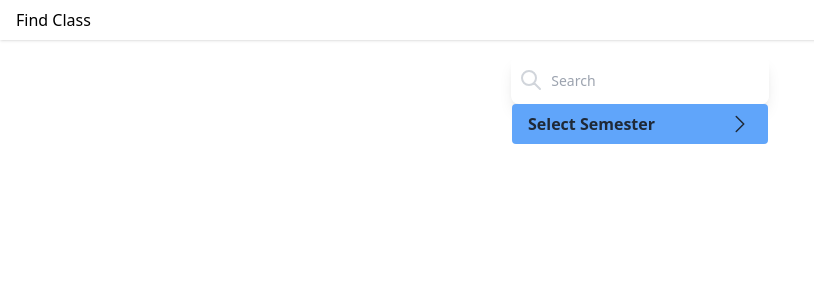
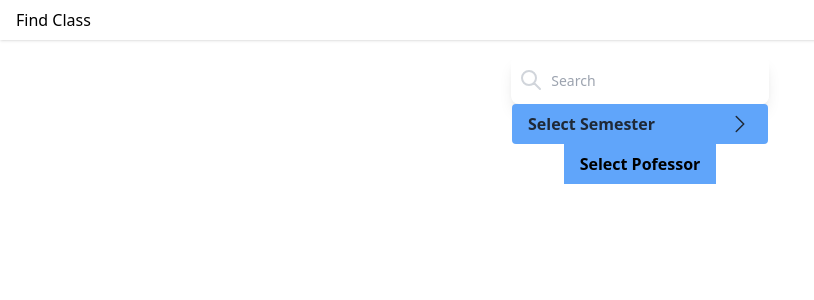
Before and after one commit to swaubhik/findclassApp, a Vue app: page / in a window 1280 px wide. Shown: the top 300 px of the page, without its empty margins (0-814 px from the left). Built offline with nearby package versions, Linux system fonts and the light colour scheme.

Commit message:
Update HomeView.vue

```diff
--- a/src/views/HomeView.vue
+++ b/src/views/HomeView.vue
@@ -6,6 +6,7 @@
     <div class="flex p-4 items-center flex-col justify-between h-full">
       <AppSearch />
       <AppDropdown :options="semesters" selectedValue="Select Semester" />
+      <multilevel-dropdown :options="faculties" @selected="onOptionSelected" :keep-open="true" />
     </div>
   </main>
 </template>
@@ -13,16 +14,38 @@
 <script>
 import AppSearch from '@/components/AppSearch.vue'
 import AppDropdown from '../components/AppDropdown.vue'
-import { semesters } from '../data/data'
+import { semesters, faculties } from '../data/data'
+import MultilevelDropdown from '../components/MultilevelDropdown.vue'
 export default {
   name: 'HomeView',
   components: {
     AppSearch,
-    AppDropdown
+    AppDropdown,
+    MultilevelDropdown
   },
   data() {
     return {
-      semesters
+      semesters,
+      faculties: faculties.map((faculty) => {
+        return {
+          ...faculty,
+          // pass semester name and id to the faculty.semesters array
+          semesters: semesters.map((semester) => {
+            return {
+              name: semester.name,
+              id: semester.id
+            }
+          })
+        }
+      })
+    }
+  },
+  methods: {
+    toggleDropdownMenu() {
+      this.dropdownMenu.value.toggle()
+    },
+    onOptionSelected(option) {
+      console.log('Selected option:', option)
     }
   }
 }
```
